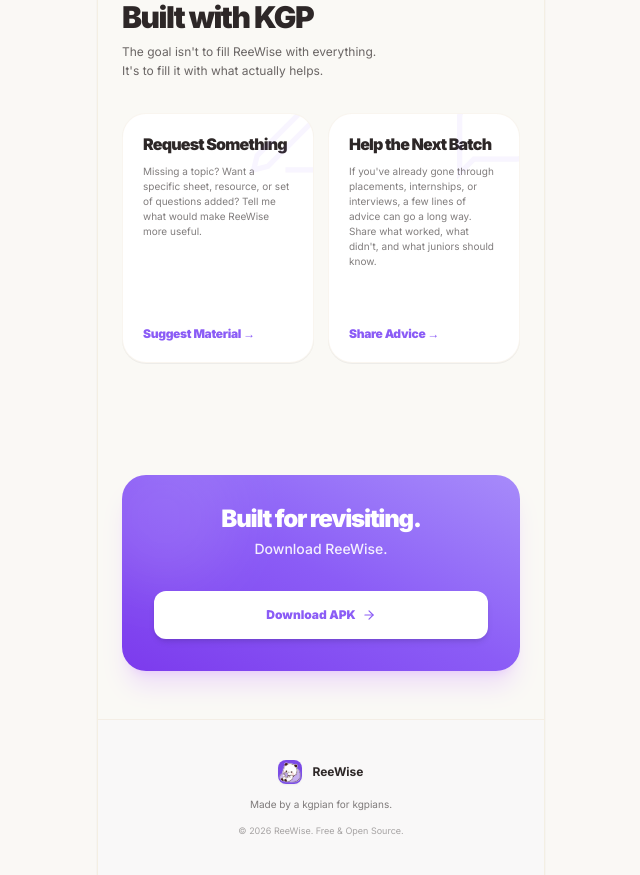
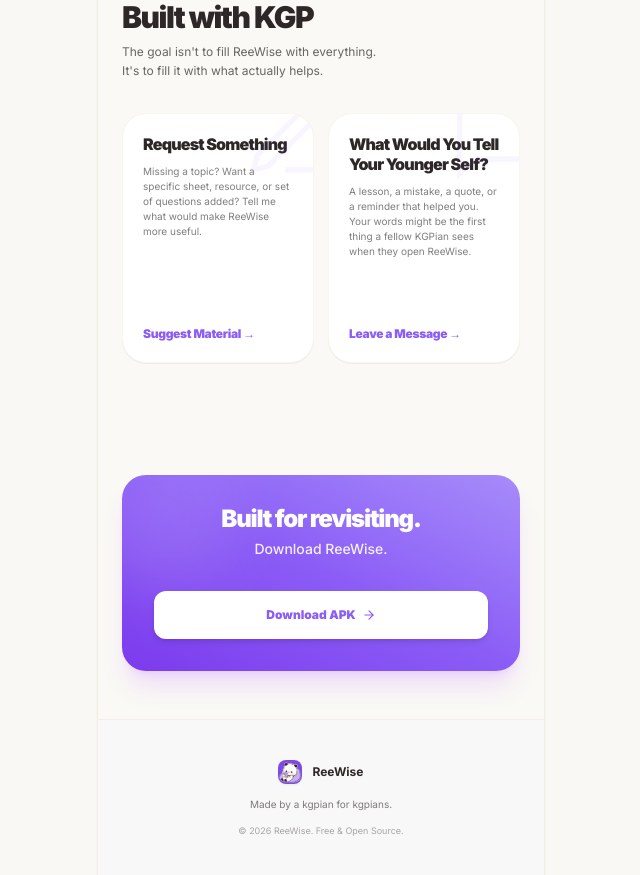
Before and after one commit to MohitPant2803/ReeWise-Download-Website, a Next.js app: page / in a window 1280 px wide. Shown: the part 2280-3155 px from the top of the page, without its empty margins (319-959 px from the left). Built offline with nearby package versions, Linux system fonts and the light colour scheme.

Commit message:
Update Card 2 in Built with KGP to show younger self advice copy

```diff
--- a/src/app/page.tsx
+++ b/src/app/page.tsx
@@ -277,15 +277,15 @@ export default function Home() {
 
               <div className="space-y-2.5">
                 <h3 className="text-base font-black tracking-tighter text-[#2D2727] leading-tight">
-                  Help the Next Batch
+                  What Would You Tell Your Younger Self?
                 </h3>
                 <p className="text-[10px] opacity-60 leading-normal">
-                  If you&apos;ve already gone through placements, internships, or interviews, a few lines of advice can go a long way. Share what worked, what didn&apos;t, and what juniors should know.
+                  A lesson, a mistake, a quote, or a reminder that helped you. Your words might be the first thing a fellow KGPian sees when they open ReeWise.
                 </p>
               </div>
 
               <div className="pt-2 text-xs font-black tracking-tight text-[#8B5CF6] flex items-center gap-0.5 mt-auto">
-                Share Advice &rarr;
+                Leave a Message &rarr;
               </div>
             </motion.a>
           </div>
```
